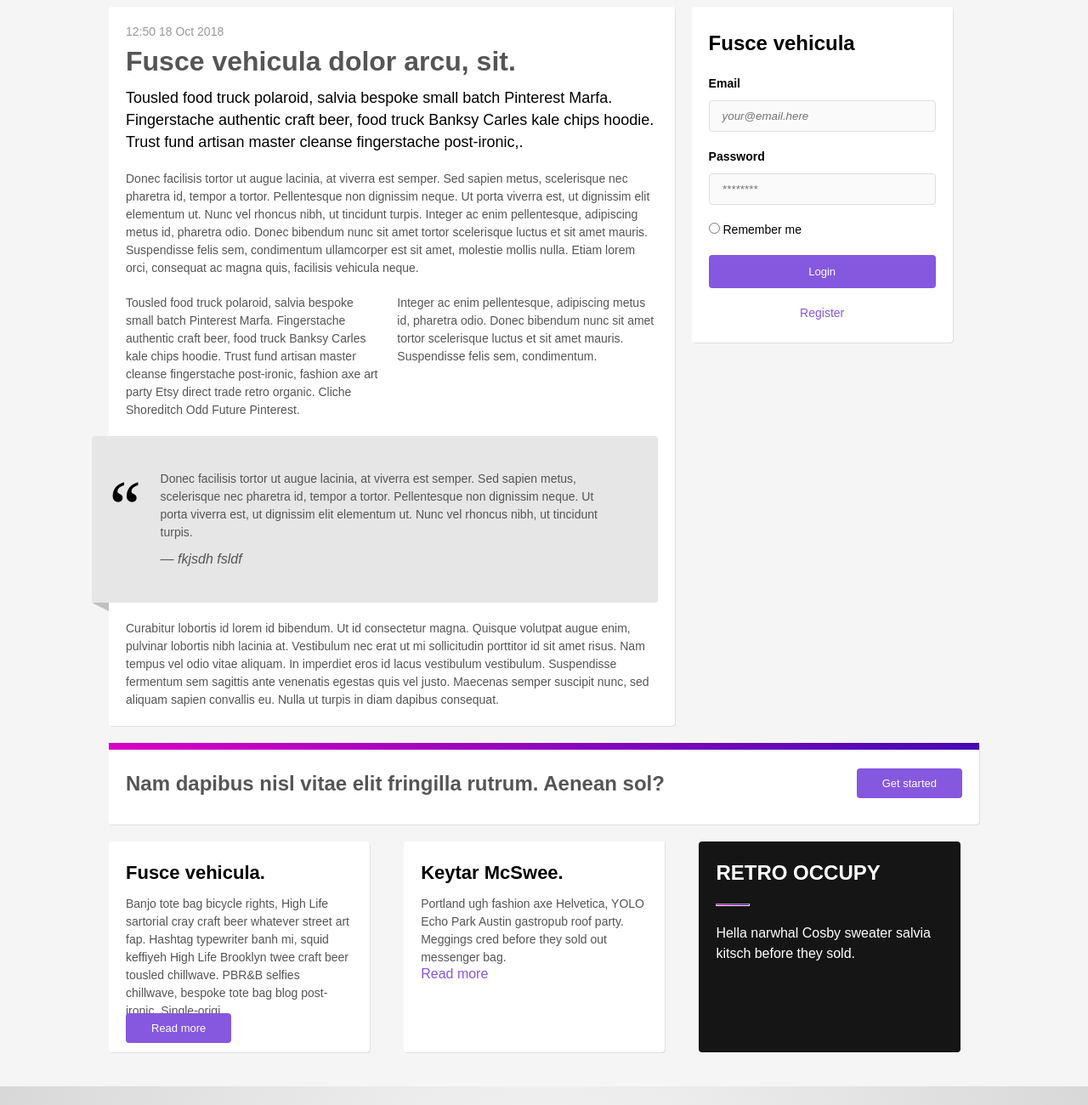
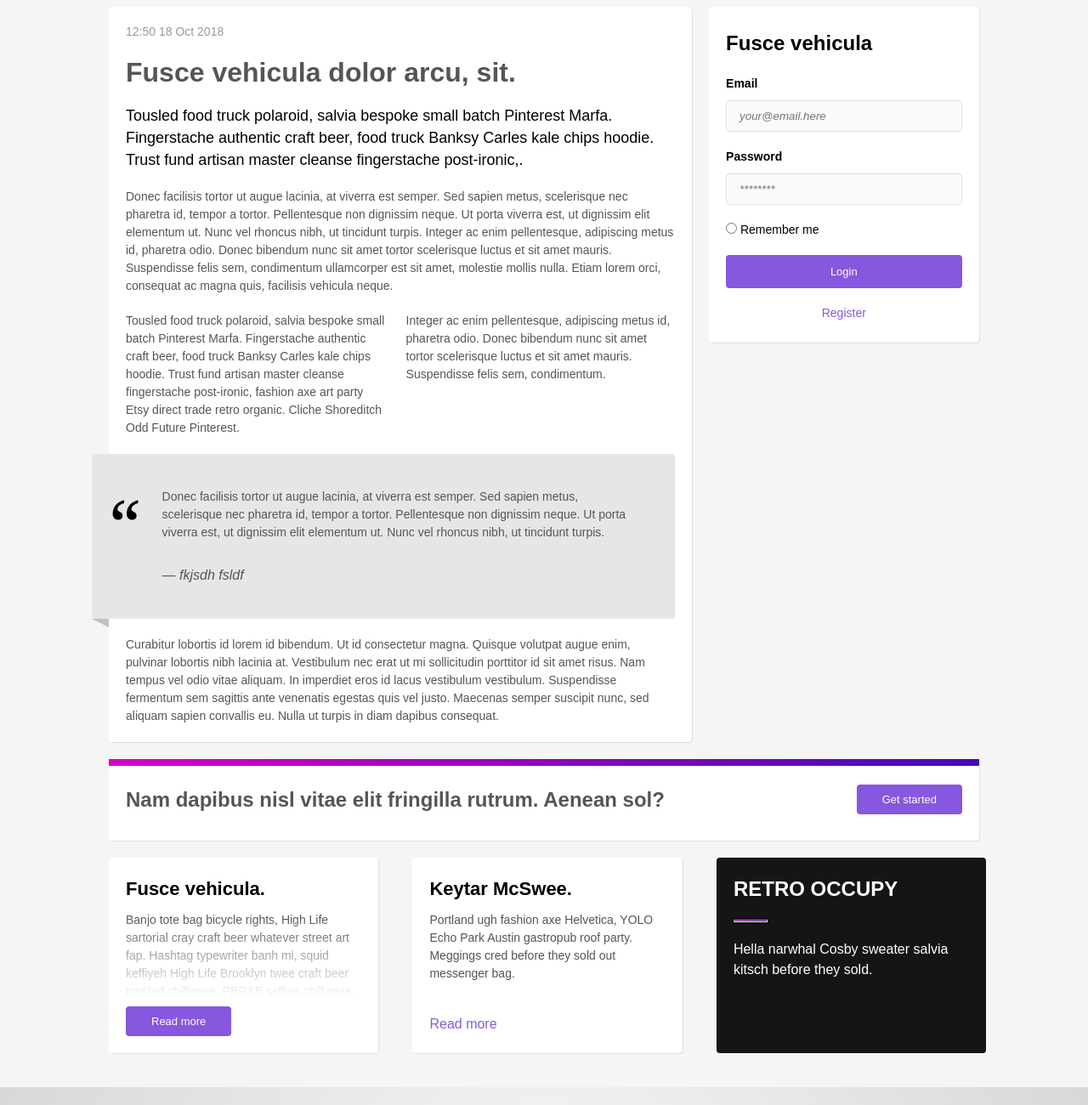
Before and after one commit to ignasradzius/learning, a website: page src/index.html in a window 1280 px wide. Shown: the part 760-2060 px from the top of the page at 85% size. Drawn offline with Linux system fonts and the light colour scheme.

Commit message:
added fade effect to pre-footer card, fixed read more button positioning

```diff
--- a/src/index.html
+++ b/src/index.html
@@ -37,7 +37,8 @@
               <li class="gallery-list__item gallery-list__item--last"> Gallery list #5</li>
             </ul>
           </li>
-          <li class="nav__list-item nav__list-item--last"><a href="" class="nav__link nav__link-contact"> contact us </a></li>
+          <li class="nav__list-item nav__list-item--last"><a href="" class="nav__link nav__link-contact"> contact us
+            </a></li>
         </ul>
 
       </div>
@@ -84,10 +85,12 @@
           <article class="content-grid">
             <time class="content__time" datetime="2018-10-18"> 12:50 18 Oct 2018 </time>
             <h2 class="content__title"> Fusce vehicula dolor arcu, sit. </h2>
-            <h4 class="content__subtitle"> Tousled food truck polaroid, salvia bespoke small batch Pinterest Marfa. Fingerstache authentic craft
+            <h4 class="content__subtitle"> Tousled food truck polaroid, salvia bespoke small batch Pinterest Marfa.
+              Fingerstache authentic craft
               beer, food truck Banksy Carles kale chips hoodie. Trust fund artisan master cleanse fingerstache
               post-ironic,. </h4>
-            <p class="content__text content__text-a"> Donec facilisis tortor ut augue lacinia, at viverra est semper. Sed sapien metus, scelerisque nec
+            <p class="content__text content__text-a"> Donec facilisis tortor ut augue lacinia, at viverra est semper.
+              Sed sapien metus, scelerisque nec
               pharetra
               id, tempor a tortor. Pellentesque non dignissim neque. Ut porta viverra est, ut dignissim elit elementum
               ut.
@@ -97,22 +100,26 @@
               condimentum
               ullamcorper est sit amet, molestie mollis nulla. Etiam lorem orci, consequat ac magna quis, facilisis
               vehicula neque. </p>
-            <p class="content__text content__text-b"> Tousled food truck polaroid, salvia bespoke small batch Pinterest Marfa. Fingerstache
+            <p class="content__text content__text-b"> Tousled food truck polaroid, salvia bespoke small batch Pinterest
+              Marfa. Fingerstache
               authentic craft beer, food truck Banksy Carles kale chips hoodie. Trust fund artisan master cleanse
               fingerstache post-ironic, fashion axe art party Etsy direct trade retro organic. Cliche Shoreditch Odd
               Future
               Pinterest. </p>
-            <p class="content__text content__text-c"> Integer ac enim pellentesque, adipiscing metus id, pharetra odio. Donec bibendum nunc sit
+            <p class="content__text content__text-c"> Integer ac enim pellentesque, adipiscing metus id, pharetra odio.
+              Donec bibendum nunc sit
               amet tortor scelerisque luctus et sit amet mauris. Suspendisse felis sem, condimentum. </p>
             <blockquote class="content__quote">
               <p class="content__quote-sign"> &#8220; </p>
-              <p class="content__quote-text"> Donec facilisis tortor ut augue lacinia, at viverra est semper. Sed sapien metus,
+              <p class="content__quote-text"> Donec facilisis tortor ut augue lacinia, at viverra est semper. Sed
+                sapien metus,
                 scelerisque nec
                 pharetra id, tempor a tortor. Pellentesque non dignissim neque. Ut porta viverra est, ut dignissim elit
                 elementum ut. Nunc vel rhoncus nibh, ut tincidunt turpis. </p>
               <p class="content__quote-author"> — fkjsdh fsldf </p>
             </blockquote>
-            <p class="content__text content__text-d"> Curabitur lobortis id lorem id bibendum. Ut id consectetur magna. Quisque volutpat augue enim, pulvinar
+            <p class="content__text content__text-d"> Curabitur lobortis id lorem id bibendum. Ut id consectetur magna.
+              Quisque volutpat augue enim, pulvinar
               lobortis nibh lacinia at. Vestibulum nec erat ut mi sollicitudin porttitor id sit amet risus. Nam tempus
               vel
               odio vitae aliquam. In imperdiet eros id lacus vestibulum vestibulum. Suspendisse fermentum sem sagittis
@@ -151,18 +158,20 @@
       <section class="pre-footer cards-grid">
         <article class="card section-border">
           <h3 class="card__title"> Fusce vehicula. </h4>
-            <p class="card__text faded"> Banjo tote bag bicycle rights, High Life sartorial cray craft beer whatever street art
-              fap.
-              Hashtag
+            <p class="card__text">
+              Banjo tote bag bicycle rights, High Life sartorial cray craft beer whatever street art fap. Hashtag
               typewriter banh mi, squid keffiyeh High Life Brooklyn twee craft beer tousled chillwave. PBR&B selfies
-              chillwave, bespoke tote bag blog post-ironic. Single-origi. </p>
-            <a href="" class="btn btn--purple"> Read more </a>
+              chillwave, bespoke tote bag blog post-ironic. Single-origi.
+              <div class="card__text--faded"></div>
+            </p>
+            <a href="#" class="btn btn--purple btn--bottom"> Read more </a>
         </article>
         <article class="card section-border">
           <h4 class="card__title"> Keytar McSwee. </h4>
-          <p class="card__text"> Portland ugh fashion axe Helvetica, YOLO Echo Park Austin gastropub roof party. Meggings cred before they
+          <p class="card__text"> Portland ugh fashion axe Helvetica, YOLO Echo Park Austin gastropub roof party.
+            Meggings cred before they
             sold out messenger bag. </p>
-          <a href="" class="btn--register"> Read more </a>
+          <a href="#" class="btn--register btn--bottom"> Read more </a>
         </article>
         <article class="card card--black">
           <h3 class="card__title card__title--white"> retro occupy </h3>
@@ -176,7 +185,8 @@
   <footer class="footer cards-grid">
     <section class="sitename">
       <h4 class="sitename__title">sitename</h4>
-      <p class="sitename__description"> Portland ugh fashion axe Helvetica, YOLO Echo Park Austin gastropub roof party. Meggings cred before they
+      <p class="sitename__description"> Portland ugh fashion axe Helvetica, YOLO Echo Park Austin gastropub roof party.
+        Meggings cred before they
         sold out </p>
     </section>
 
--- a/src/scss/partials/_buttons.scss
+++ b/src/scss/partials/_buttons.scss
@@ -41,6 +41,7 @@
     text-align: center;
     text-decoration: none;
     color: $purple;
+    padding-bottom: 5px;
 
     &:hover {
       color: rgb(178, 148, 235);
@@ -56,4 +57,9 @@
     float: right;
   }
 
+  &--bottom {
+    position: absolute;
+    bottom: 20px;
+  }
+
 }
--- a/src/scss/partials/_content.scss
+++ b/src/scss/partials/_content.scss
@@ -7,7 +7,6 @@
     color: $lgrey;
     font-size: 14px;
     line-height: 19px;
-    padding-bottom: 7px;
   }
 
   &__title {
@@ -24,14 +23,12 @@
     font-weight: 400;
     font-size: 18px;
     line-height: 26px;
-    padding: 12px 0 0 0;
   }
 
   &__text {
     color: $grey;
     font-size: 14px;
     line-height: 21px;
-    padding-top: 20px;
 
     &-a {
       grid-area: text-a;
@@ -54,7 +51,6 @@
     grid-area: quote;
     background: $platinum;
     padding: 40px 40px 40px 20px;
-    margin-top: 20px;
     margin-left: -40px;
     border-radius: 4px;
     display: grid;
--- a/src/scss/partials/_pre-footer.scss
+++ b/src/scss/partials/_pre-footer.scss
@@ -2,6 +2,7 @@
   padding-bottom: 40px;
 
   .card {
+    position: relative;
     background: $white;
     padding: 20px;
 
@@ -31,6 +32,15 @@
       line-height: 21px;
       color: $grey;
 
+      &--faded {
+        height: 70%;
+        width: 100%;
+        position: absolute;
+        bottom: 0;
+        left: 0;
+        background: linear-gradient(to bottom, rgba(255,255,255,0) 0%,rgba(255,255,255,1) 60%);
+      }
+
       &--white {
         color: $white;
         font-size: 16px;
--- a/src/scss/partials/_sidebar.scss
+++ b/src/scss/partials/_sidebar.scss
@@ -1,6 +1,6 @@
 .sidebar {
   background: $white;
-  padding: 25px 20px;
+  padding: 25px 20px 20px 20px;
   height: auto;
 
   &__title {
--- a/src/scss/views/_desktop.scss
+++ b/src/scss/views/_desktop.scss
@@ -5,14 +5,14 @@
   }
   .cards-grid {
     display: grid;
-    grid-template-columns: repeat(3, 30%);
+    grid-template-columns: repeat(3, 31%);
     grid-template-rows: auto;
     grid-column-gap: 40px;
   }
 
   .content-sidebar-grid {
     display: grid;
-    grid-template-columns: 65% 30%;
+    grid-template-columns: 67% 31%;
     align-items: start;
     grid-column-gap: 20px;
   }
@@ -28,6 +28,7 @@
       'quote quote'
       'text-d text-d';
     grid-column-gap: 20px;
+    grid-row-gap: 20px;
   }
 
 }
```
Also changed, not shown: src/css/style.css.
